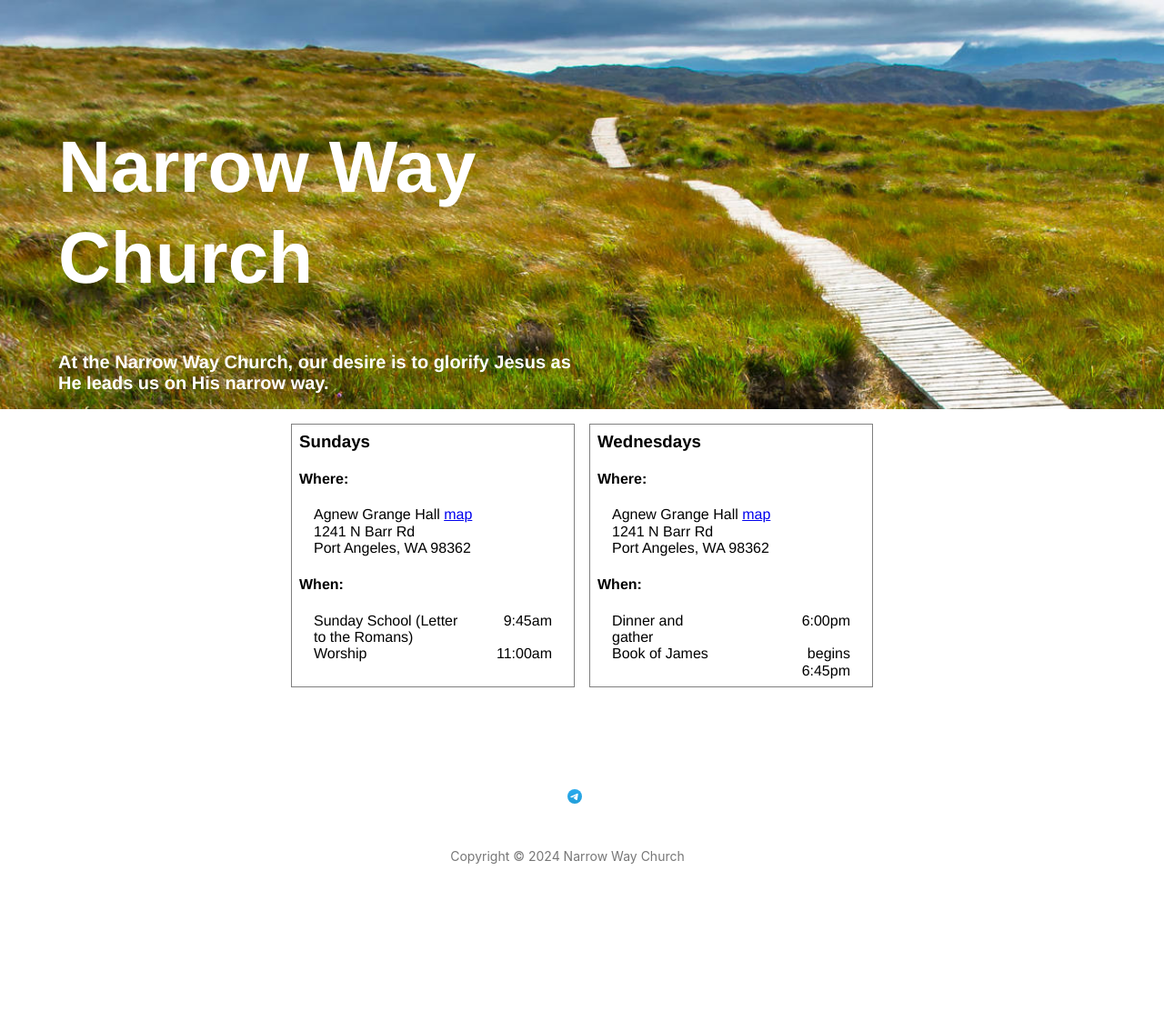
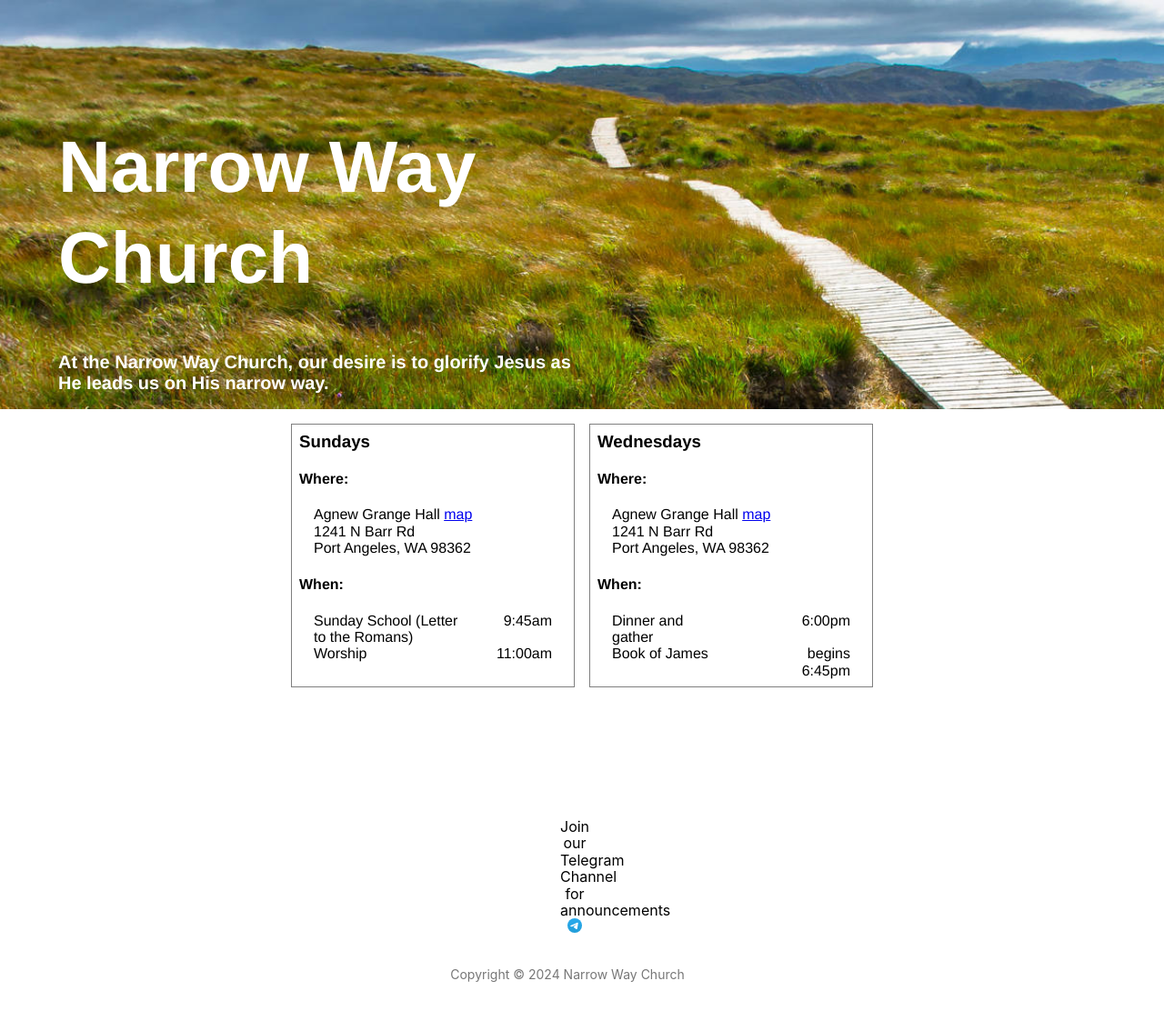
Before and after one commit to narrowwaychurch/narrowwaychurch.github.io, a Jekyll site: the page built from index.html, in a window 1280 px wide. Shown: the whole page at 91% size. Built offline with Jekyll 4.4.1, drawn with Linux system fonts in a browser that asks for light colours; nearby versions of some CDN libraries; before the commit the page ends 982 px from its top, so only the background shows below that.

Commit message:
Update footer.html

```diff
--- a/_includes/footer.html
+++ b/_includes/footer.html
@@ -1,5 +1,6 @@
 <footer class="fn pv4 ph3 ph5-ns tc">
-  <a class="link dib h2 w2 mr3" href="https://t.me/narrowwaychurch"" title="Telegram">
+  <div class="mt4">
+  <soan class="link dib h2 w2 mr3">Join our Telegram Channel for announcements <a href="https://t.me/narrowwaychurch"" title="Telegram">
       <svg width="16px" height="16px" viewBox="0 0 1000 1000" version="1.1" xmlns="http://www.w3.org/2000/svg" xmlns:xlink="http://www.w3.org/1999/xlink">
         <!-- Generator: Sketch 53.2 (72643) - https://sketchapp.com -->
         <title>Artboard</title>
@@ -15,7 +16,8 @@
             <path d="M226.328419,494.722069 C372.088573,431.216685 469.284839,389.350049 517.917216,369.122161 C656.772535,311.36743 685.625481,301.334815 704.431427,301.003532 C708.567621,300.93067 717.815839,301.955743 723.806446,306.816707 C728.864797,310.92121 730.256552,316.46581 730.922551,320.357329 C731.588551,324.248848 732.417879,333.113828 731.758626,340.040666 C724.234007,419.102486 691.675104,610.964674 675.110982,699.515267 C668.10208,736.984342 654.301336,749.547532 640.940618,750.777006 C611.904684,753.448938 589.856115,731.588035 561.733393,713.153237 C517.726886,684.306416 492.866009,666.349181 450.150074,638.200013 C400.78442,605.66878 432.786119,587.789048 460.919462,558.568563 C468.282091,550.921423 596.21508,434.556479 598.691227,424.000355 C599.00091,422.680135 599.288312,417.758981 596.36474,415.160431 C593.441168,412.561881 589.126229,413.450484 586.012448,414.157198 C581.598758,415.158943 511.297793,461.625274 375.109553,553.556189 C355.154858,567.258623 337.080515,573.934908 320.886524,573.585046 C303.033948,573.199351 268.692754,563.490928 243.163606,555.192408 C211.851067,545.013936 186.964484,539.632504 189.131547,522.346309 C190.260287,513.342589 202.659244,504.134509 226.328419,494.722069 Z" id="Path-3" fill="#FFFFFF"></path>
         </g>
     </svg>
-  </a>
+  </a></span>
+  </div>
   <div class="mt4">
     <span class="f6 link dim gray dib mr3 mr4-ns">Copyright &copy; {{ "now" | date: "%Y" }} Narrow Way Church</span>
   </div>
```
